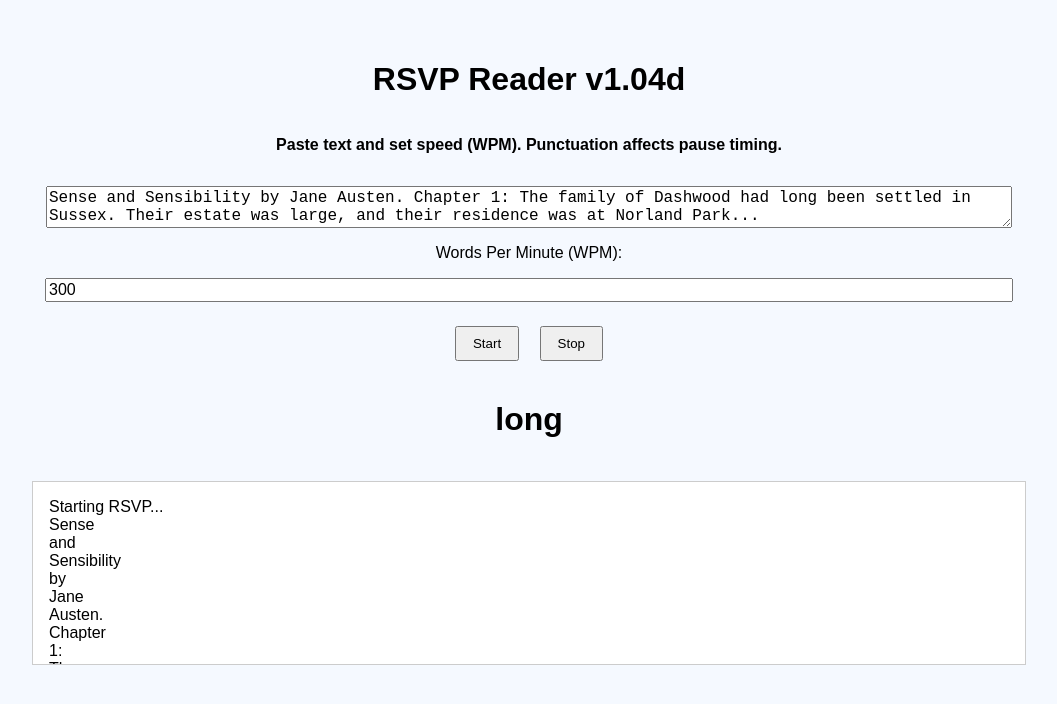
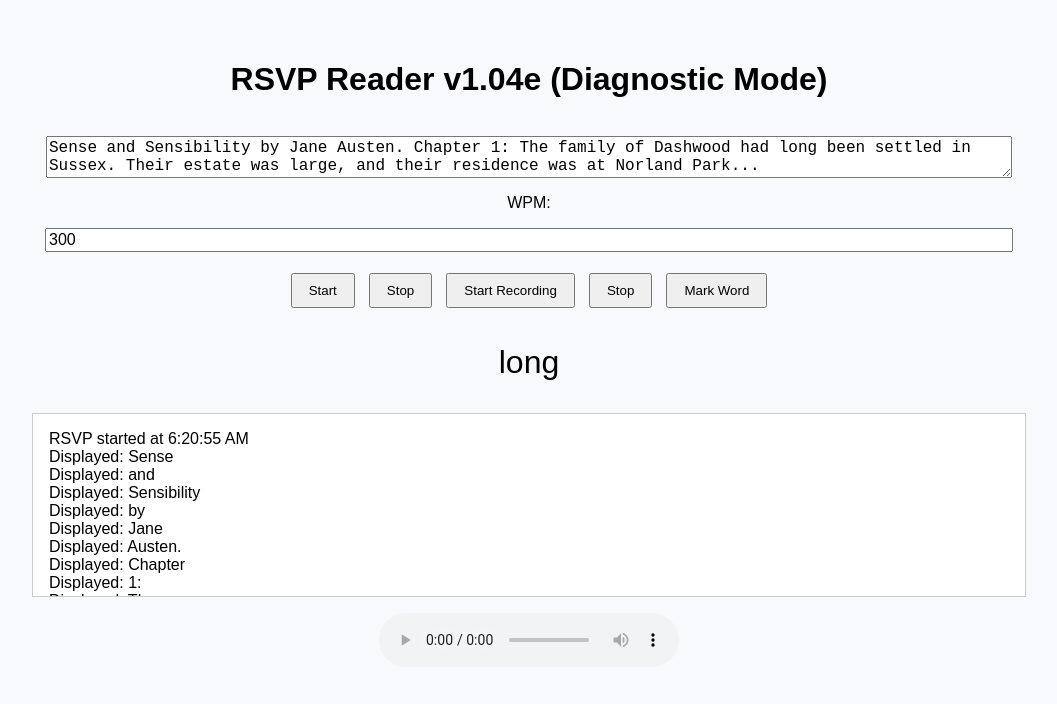
Before and after one commit to dglivinskiy/RSVP-READER, a plain HTML site: page index.html in a window 1280 px wide. Both pictures are taken after a click on the button "Start". Shown: the whole page, without its empty margins (111-1168 px from the left). Drawn offline with Linux system fonts and the light colour scheme.

Commit message:
Update index.html

```diff
--- a/index.html
+++ b/index.html
@@ -4,33 +4,44 @@
 <head>
   <meta charset="UTF-8" />
   <meta name="viewport" content="width=device-width, initial-scale=1.0"/>
-  <title>RSVP Reader - RSV1.04d</title>
+  <title>RSVP Reader - RSV1.04e</title>
   <style>
-    body { font-family: sans-serif; display: flex; flex-direction: column; align-items: center; padding: 2rem; background: #f5f9ff; }
-    textarea, input[type=number] { width: 80%; font-size: 1rem; margin: 1rem 0; }
-    #display { font-size: 2rem; font-weight: bold; margin: 2rem; min-height: 3rem; }
-    #log { white-space: pre-wrap; background: #fff; border: 1px solid #ccc; padding: 1rem; width: 80%; height: 150px; overflow-y: scroll; }
-    button { padding: 0.5rem 1rem; margin: 0.5rem; }
+    body { font-family: sans-serif; background: #f7f9fc; padding: 2rem; display: flex; flex-direction: column; align-items: center; }
+    textarea, input { width: 80%; font-size: 1rem; margin: 1rem 0; }
+    button { padding: 0.5rem 1rem; margin: 0.3rem; }
+    #display { font-size: 2rem; margin: 2rem 0; }
+    #log { border: 1px solid #ccc; background: #fff; padding: 1rem; width: 80%; height: 150px; overflow-y: scroll; white-space: pre-wrap; }
+    audio { margin-top: 1rem; }
   </style>
 </head>
 <body>
-  <h1>RSVP Reader v1.04d</h1>
-  <p><strong>Paste text and set speed (WPM). Punctuation affects pause timing.</strong></p>
+  <h1>RSVP Reader v1.04e (Diagnostic Mode)</h1>
 
   <textarea id="inputText">Sense and Sensibility by Jane Austen. Chapter 1: The family of Dashwood had long been settled in Sussex. Their estate was large, and their residence was at Norland Park...</textarea>
-  <label>Words Per Minute (WPM):</label>
+  <label>WPM:</label>
   <input type="number" id="wpm" value="300" min="100" max="1000" step="10"/>
 
   <div>
     <button onclick="startRSVP()">Start</button>
     <button onclick="stopRSVP()">Stop</button>
+    <button onclick="startRecording()">Start Recording</button>
+    <button onclick="stopRecording()">Stop</button>
+    <button onclick="markWord()">Mark Word</button>
   </div>
 
   <div id="display"></div>
   <div id="log"></div>
+  <audio id="playback" controls></audio>
 
   <script>
     let words = [], current = 0, timer = null;
+    let mediaRecorder, audioChunks = [];
+    let startTime = null;
+
+    function log(text) {
+      document.getElementById("log").textContent += text + "\n";
+      console.log("[LOG]", text);
+    }
 
     function getDelay(word, baseDelay) {
       if (/[.,]/.test(word)) return baseDelay * 2;
@@ -43,22 +54,22 @@
       const text = document.getElementById("inputText").value;
       const wpm = parseInt(document.getElementById("wpm").value);
       const display = document.getElementById("display");
-      const log = document.getElementById("log");
       const delay = 60000 / wpm;
 
       words = text.split(/\s+/);
       current = 0;
-      log.textContent = "Starting RSVP...\n";
+      log("RSVP started at " + new Date().toLocaleTimeString());
 
       function showNext() {
         if (current >= words.length) {
           display.textContent = "";
           clearTimeout(timer);
+          log("RSVP finished.");
           return;
         }
         const word = words[current];
         display.textContent = word;
-        log.textContent += word + "\n";
+        log("Displayed: " + word);
         const nextDelay = getDelay(word, delay);
         current++;
         timer = setTimeout(showNext, nextDelay);
@@ -70,6 +81,39 @@
     function stopRSVP() {
       clearTimeout(timer);
       document.getElementById("display").textContent = "";
+      log("RSVP stopped at " + new Date().toLocaleTimeString());
+    }
+
+    function startRecording() {
+      navigator.mediaDevices.getUserMedia({ audio: true }).then(stream => {
+        mediaRecorder = new MediaRecorder(stream);
+        audioChunks = [];
+        mediaRecorder.ondataavailable = e => audioChunks.push(e.data);
+        mediaRecorder.onstop = () => {
+          const audioBlob = new Blob(audioChunks);
+          const audioURL = URL.createObjectURL(audioBlob);
+          const playback = document.getElementById("playback");
+          playback.src = audioURL;
+          log("Recording stopped and audio set.");
+        };
+        mediaRecorder.start();
+        startTime = performance.now();
+        log("Recording started.");
+      }).catch(err => {
+        log("Error accessing microphone: " + err.message);
+      });
+    }
+
+    function stopRecording() {
+      if (mediaRecorder && mediaRecorder.state === "recording") {
+        mediaRecorder.stop();
+      }
+    }
+
+    function markWord() {
+      const time = performance.now() - startTime;
+      const ms = Math.round(time);
+      log("Word marked at: " + ms + " ms");
     }
   </script>
 </body>
```
